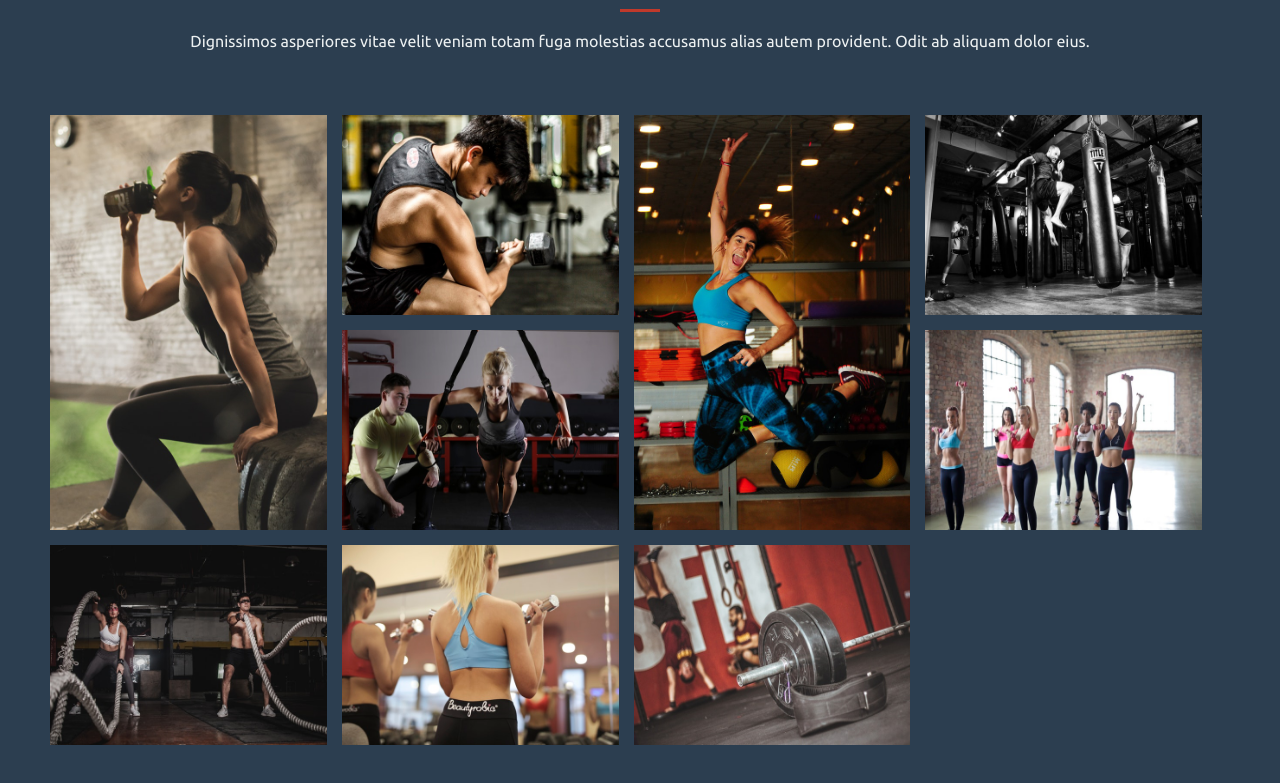
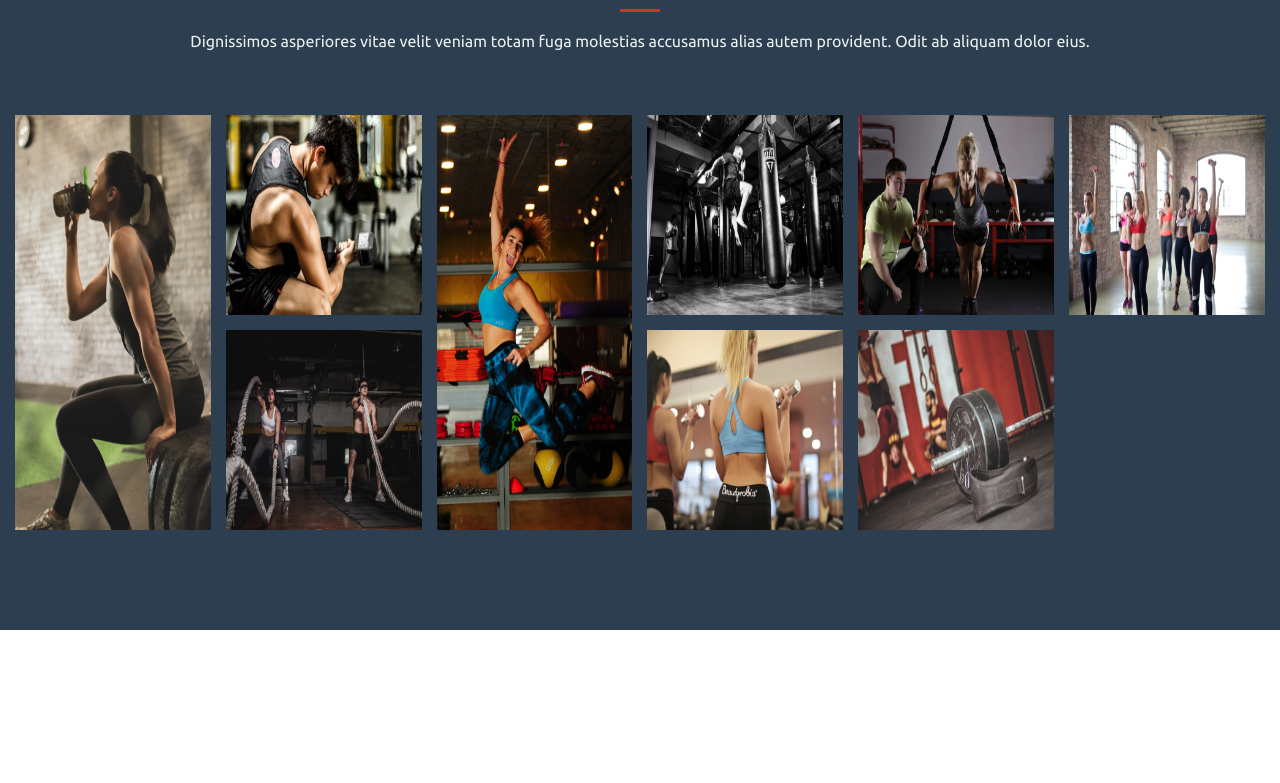
Before and after one commit to LexAeterna12321/GymSite, a plain HTML site: page index.html in a window 1280 px wide. Shown: the part 4052-4835 px from the top of the page. After the commit the page ends 4682 px from the top, so only its background shows below. Drawn offline with Linux system fonts and the light colour scheme.

Commit message:
gallery view fix

```diff
--- a/sass/_gallery.scss
+++ b/sass/_gallery.scss
@@ -12,14 +12,14 @@
     padding: 15px 0;
   }
   &__wrapper {
-    width: 90%;
-    margin: 0 auto;
+    padding: 0 15px;
     display: grid;
-    grid-template-columns: repeat(auto-fit, minmax(250px, 1fr));
+    grid-template-columns: repeat(auto-fit, minmax(180px, 1fr));
     grid-auto-rows: 200px;
     grid-gap: 15px;
-    margin: 50px;
+    margin: 50px 0;
     grid-auto-flow: dense;
+    overflow: hidden;
     &__img {
       display: block;
       overflow: hidden;
```
Also changed, not shown: css/index.css, 1 other file.
